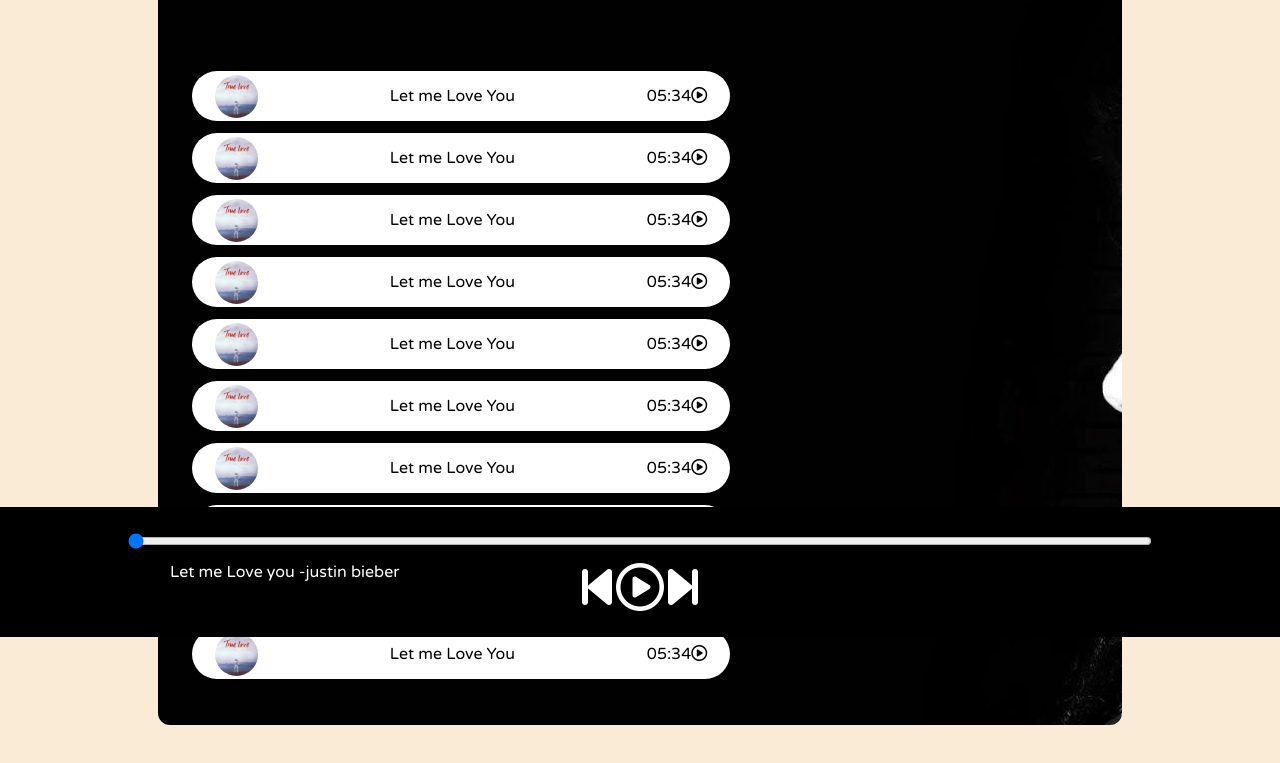
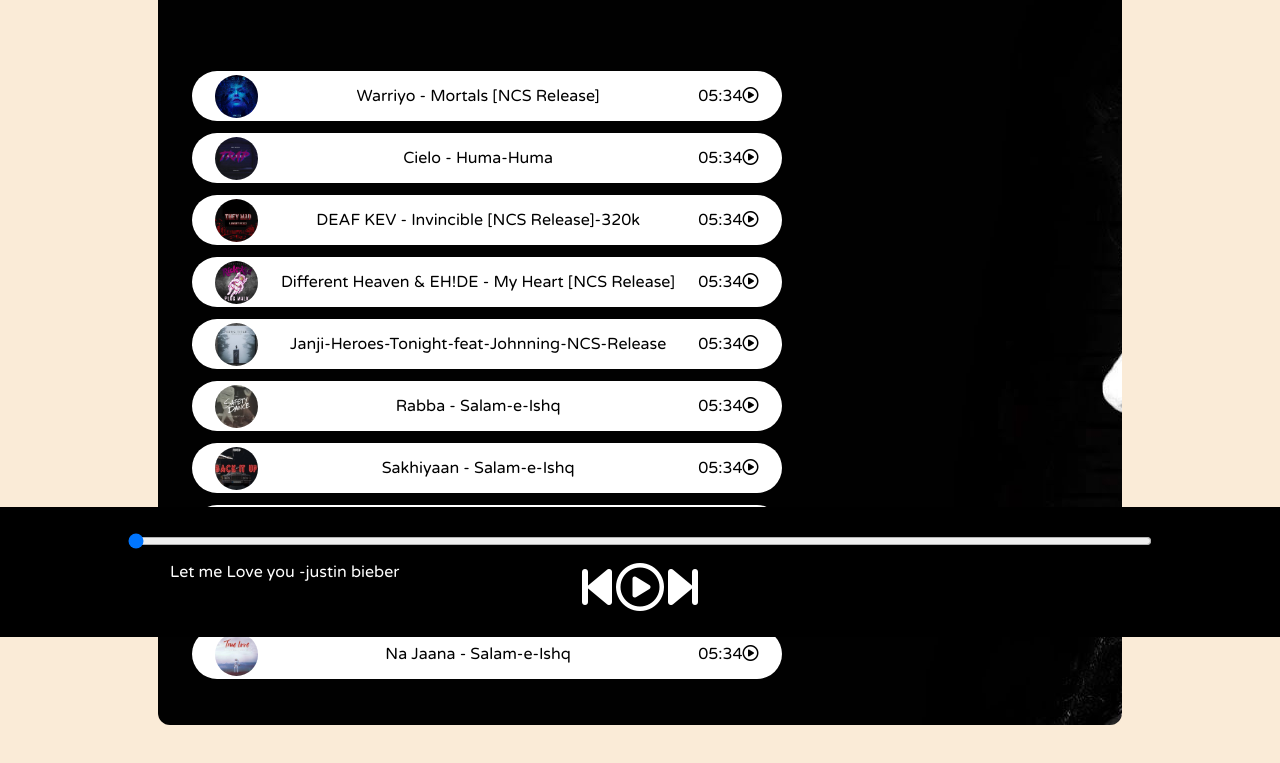
Before and after one commit to Arham-12336/Spotify-clone, a plain HTML site: page index.html in a window 1280 px wide. Shown: the part 163-926 px from the top of the page. Drawn offline with Linux system fonts and the light colour scheme.

Commit message:
Updated list

```diff
--- a/index.html
+++ b/index.html
@@ -22,52 +22,52 @@
             <div class="songItemContainer">
                 <div class="songItem">
                     <img src="./covers/10.jpg" alt="1">
-                    <span>Let me Love You</span>
+                    <span class="songName" >Let me Love You</span>
                     <span class="sonlistplay"><span class="timestamp">05:34<i class="far fa-play-circle"></i></span></span>
                 </div>
                 <div class="songItem">
                     <img src="./covers/10.jpg" alt="1">
-                    <span>Let me Love You</span>
+                    <span class="songName" >Let me Love You</span>
                     <span class="sonlistplay"><span class="timestamp">05:34<i class="far fa-play-circle"></i></span></span>
                 </div>
                 <div class="songItem">
                     <img src="./covers/10.jpg" alt="1">
-                    <span>Let me Love You</span>
+                    <span class="songName" >Let me Love You</span>
                     <span class="sonlistplay"><span class="timestamp">05:34<i class="far fa-play-circle"></i></span></span>
                 </div>
                 <div class="songItem">
                     <img src="./covers/10.jpg" alt="1">
-                    <span>Let me Love You</span>
+                    <span class="songName" >Let me Love You</span>
                     <span class="sonlistplay"><span class="timestamp">05:34<i class="far fa-play-circle"></i></span></span>
                 </div>
                 <div class="songItem">
                     <img src="./covers/10.jpg" alt="1">
-                    <span>Let me Love You</span>
+                    <span class="songName" >Let me Love You</span>
                     <span class="sonlistplay"><span class="timestamp">05:34<i class="far fa-play-circle"></i></span></span>
                 </div>
                 <div class="songItem">
                     <img src="./covers/10.jpg" alt="1">
-                    <span>Let me Love You</span>
+                    <span class="songName" >Let me Love You</span>
                     <span class="sonlistplay"><span class="timestamp">05:34<i class="far fa-play-circle"></i></span></span>
                 </div>
                 <div class="songItem">
                     <img src="./covers/10.jpg" alt="1">
-                    <span>Let me Love You</span>
+                    <span class="songName" >Let me Love You</span>
                     <span class="sonlistplay"><span class="timestamp">05:34<i class="far fa-play-circle"></i></span></span>
                 </div>
                 <div class="songItem">
                     <img src="./covers/10.jpg" alt="1">
-                    <span>Let me Love You</span>
+                    <span class="songName" >Let me Love You</span>
                     <span class="sonlistplay"><span class="timestamp">05:34<i class="far fa-play-circle"></i></span></span>
                 </div>
                 <div class="songItem">
                     <img src="./covers/10.jpg" alt="1">
-                    <span>Let me Love You</span>
+                    <span class="songName" >Let me Love You</span>
                     <span class="sonlistplay"><span class="timestamp">05:34<i class="far fa-play-circle"></i></span></span>
                 </div>
                 <div class="songItem">
                     <img src="./covers/10.jpg" alt="1">
-                    <span>Let me Love You</span>
+                    <span class="songName" >Let me Love You</span>
                     <span class="sonlistplay"><span class="timestamp">05:34<i class="far fa-play-circle"></i></span></span>
                 </div>
             </div>
--- a/script.js
+++ b/script.js
@@ -3,18 +3,25 @@ let audioElement=new Audio('songs/1.mp3');
 let masterPlay=document.getElementById('masterPlay');
 let myProgressBar=document.getElementById('myProgressBar');
 let gif=document.getElementById('gif');
+let songItems=Array.from(document.getElementsByClassName('songItem'));
 let songs=[
-    {songName: "Salam-e-Ishq", filePath:"song/1.mp3", coverpath: "cover/1.jpg"},
-    {songName: "Salam-e-Ishq", filePath:"song/1.mp3", coverpath: "cover/1.jpg"},
-    {songName: "Salam-e-Ishq", filePath:"song/1.mp3", coverpath: "cover/1.jpg"},
-    {songName: "Salam-e-Ishq", filePath:"song/1.mp3", coverpath: "cover/1.jpg"},
-    {songName: "Salam-e-Ishq", filePath:"song/1.mp3", coverpath: "cover/1.jpg"},
-    {songName: "Salam-e-Ishq", filePath:"song/1.mp3", coverpath: "cover/1.jpg"},
-    {songName: "Salam-e-Ishq", filePath:"song/1.mp3", coverpath: "cover/1.jpg"},
-    {songName: "Salam-e-Ishq", filePath:"song/1.mp3", coverpath: "cover/1.jpg"},
-    {songName: "Salam-e-Ishq", filePath:"song/1.mp3", coverpath: "cover/1.jpg"},
-    {songName: "Salam-e-Ishq", filePath:"song/1.mp3", coverpath: "cover/1.jpg"}
+    {songName: "Warriyo - Mortals [NCS Release]", filePath: "songs/1.mp3", coverPath: "covers/1.jpg"},
+    {songName: "Cielo - Huma-Huma", filePath: "songs/2.mp3", coverPath: "covers/2.jpg"},
+    {songName: "DEAF KEV - Invincible [NCS Release]-320k", filePath: "songs/3.mp3", coverPath: "covers/3.jpg"},
+    {songName: "Different Heaven & EH!DE - My Heart [NCS Release]", filePath: "songs/4.mp3", coverPath: "covers/4.jpg"},
+    {songName: "Janji-Heroes-Tonight-feat-Johnning-NCS-Release", filePath: "songs/5.mp3", coverPath: "covers/5.jpg"},
+    {songName: "Rabba - Salam-e-Ishq", filePath: "songs/2.mp3", coverPath: "covers/6.jpg"},
+    {songName: "Sakhiyaan - Salam-e-Ishq", filePath: "songs/2.mp3", coverPath: "covers/7.jpg"},
+    {songName: "Bhula Dena - Salam-e-Ishq", filePath: "songs/2.mp3", coverPath: "covers/8.jpg"},
+    {songName: "Tumhari Kasam - Salam-e-Ishq", filePath: "songs/2.mp3", coverPath: "covers/9.jpg"},
+    {songName: "Na Jaana - Salam-e-Ishq", filePath: "songs/4.mp3", coverPath: "covers/10.jpg"},
+
 ]
+
+songItems.forEach((element,i) => {
+    element.getElementsByTagName("img")[0].src =songs[i].coverPath;
+    element.getElementsByClassName("songName")[0].innerText=songs[i].songName;
+});
 
 //Handle Play
 masterPlay.addEventListener('click',()=>{
@@ -47,6 +54,6 @@ audioElement.addEventListener('timeupdate',()=>{
 })
 
 myProgressBar.addEventListener('change',()=>{
-    audioElement.currentTime=myProgressBar.value*audioElement.duration;
+    audioElement.currentTime=myProgressBar.value*audioElement.duration/100;
 })
 //Listen to Events
```
